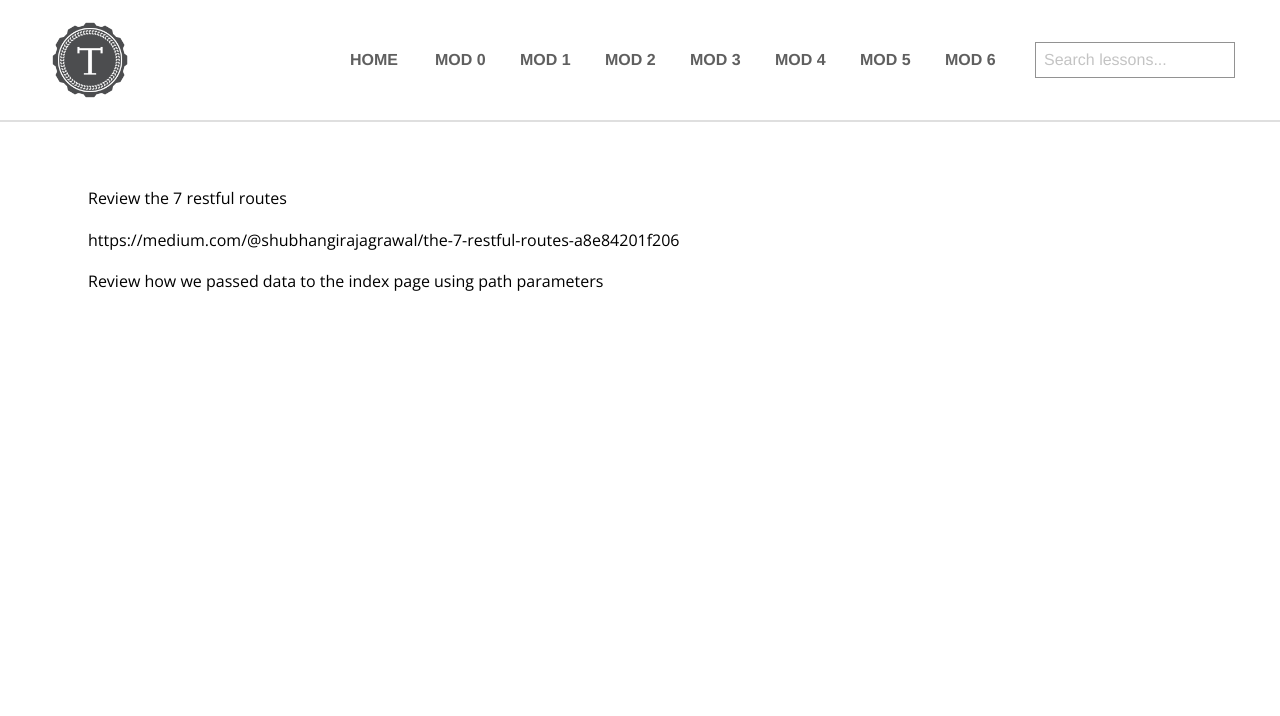
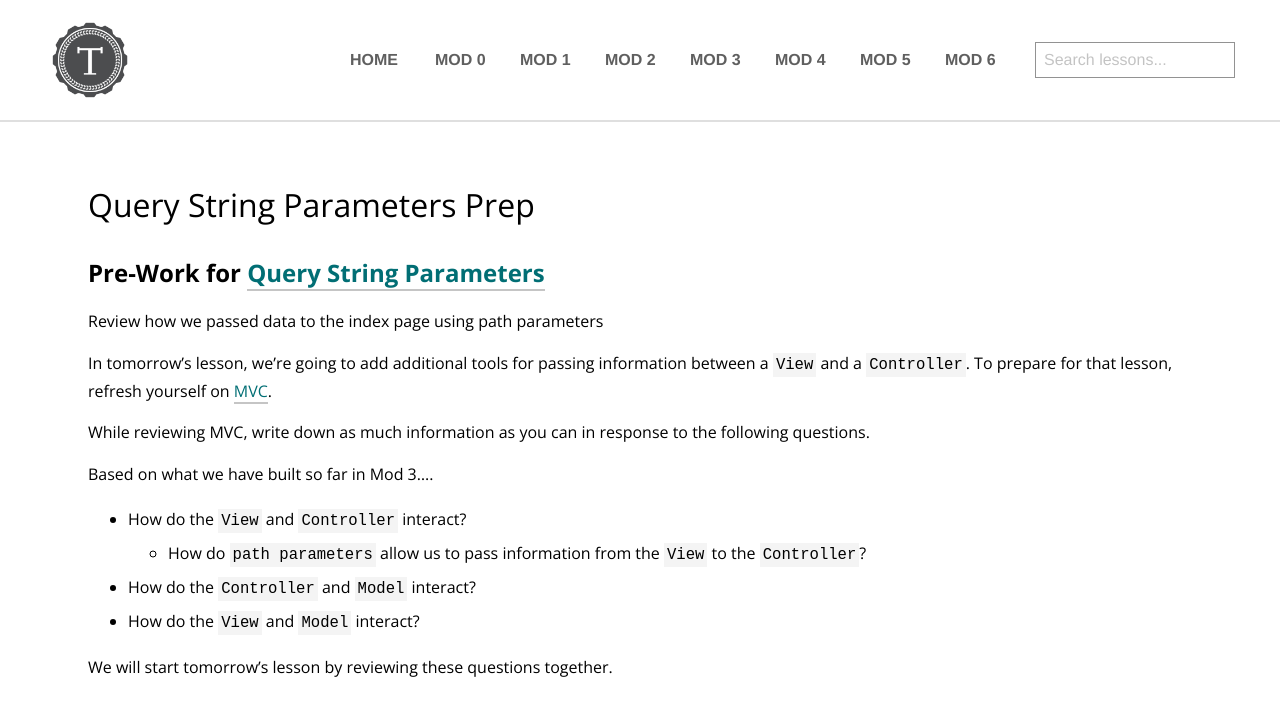
Before and after one commit to turingschool/launch-curriculum, a Jekyll site: the page built from module3/preparation/Week4/QueryStringParameters.md, in a window 1280 px wide, cut to the strip 0-896 px from the top of the page. Shown: the top 716 px of the strip. Built offline with Jekyll 4.4.1, drawn with Linux system fonts in a browser that asks for light colours; nearby versions of some CDN libraries; our own code applies the rules of GitHub Pages for plain Markdown files; comment, search, counter and statistics services are not loaded.

Commit message:
Finish lab for query string parameters lesson

```diff
--- a/module3/preparation/Week4/QueryStringParameters.md
+++ b/module3/preparation/Week4/QueryStringParameters.md
@@ -1,5 +1,20 @@
- Review the 7 restful routes
+---
+layout: page
+title: Query String Parameters Prep
+---
 
- https://medium.com/@shubhangirajagrawal/the-7-restful-routes-a8e84201f206
+## Pre-Work for [Query String Parameters](/module3/lessons/Week4/QueryStringParameters)
 
- Review how we passed data to the index page using path parameters
+Review how we passed data to the index page using path parameters
+
+In tomorrow's lesson, we're going to add additional tools for passing information between a `View` and a `Controller`. To prepare for that lesson, refresh yourself on [MVC](/module3/lessons/Week2/IntroToMVC).
+
+While reviewing MVC, write down as much information as you can in response to the following questions.
+
+Based on what we have built so far in Mod 3....
+ * How do the `View` and `Controller` interact?
+    * How do `path parameters` allow us to pass information from the `View` to the `Controller`?
+ * How do the `Controller` and `Model` interact?
+ * How do the `View` and `Model` interact?
+
+ We will start tomorrow's lesson by reviewing these questions together.
```
Also changed, not shown: module3/labs/Week4/QueryStringParameters.md (+31 -1 lines), module3/lessons/Week4/QueryStringParameters.md (+6 -6 lines), assets/images/module3/Week4/HotelsIndexPage.png (added), 1 other file.
